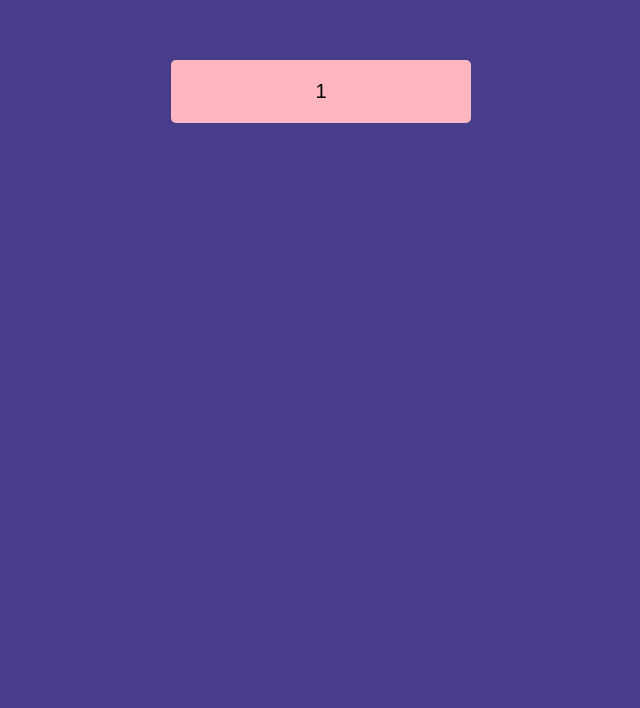
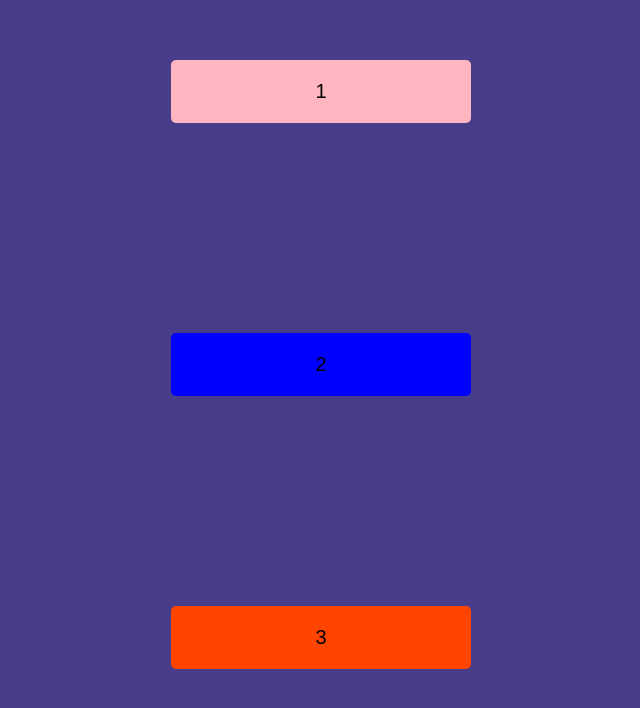
Before and after one commit to temchelsy/3-buttons, a plain HTML site: page index.html in a window 1280 px wide. Shown: the part 120-828 px from the top of the page, without its empty margins (17-657 px from the left). Before the commit the page ends 800 px from the top, so only its background shows below. Drawn offline with Linux system fonts and the light colour scheme.

Commit message:
second-box

```diff
--- a/assets/style.css
+++ b/assets/style.css
@@ -20,3 +20,9 @@ button{
 #pink{
     background-color: lightpink;
 }
+#blue{
+    background-color: blue;
+}
+#orange{
+    background-color: orangered;
+}
--- a/index.html
+++ b/index.html
@@ -11,5 +11,10 @@
         <main>
             <button id="pink">1</button>
         </main>
+        <main>
+            <button id="blue">2</button>
+        </main>
+        <main>
+            <button id="orange">3</button>
     </body>
 </html>
```
